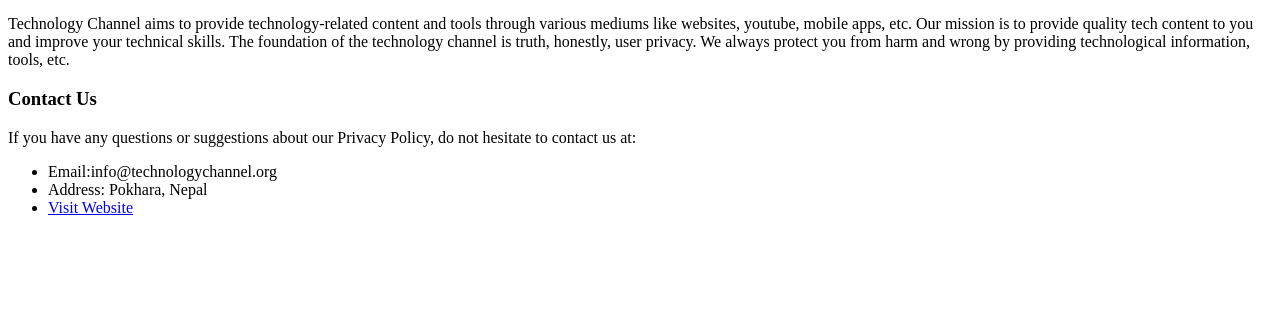
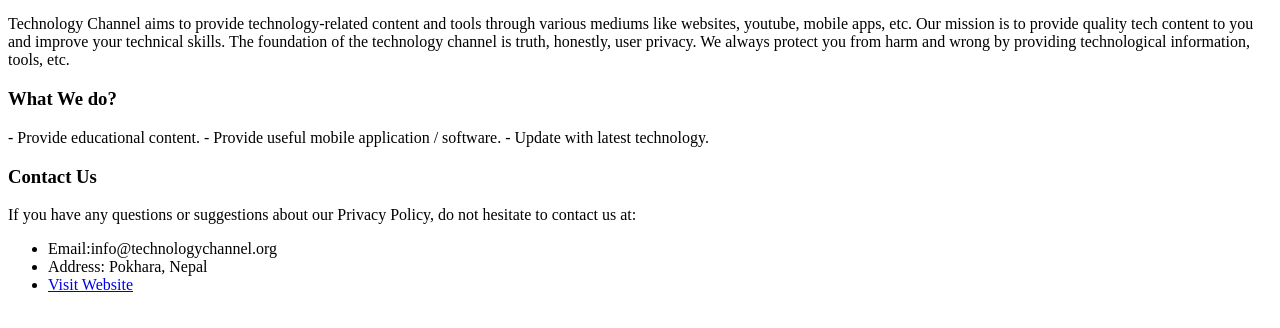
Before and after one commit to technologychannel/AboutUs, a plain HTML site: page aboutus.html in a window 1280 px wide. Shown: the part 44-372 px from the top of the page. Drawn offline with Linux system fonts and the light colour scheme.

Commit message:
Update aboutus.html

```diff
--- a/aboutus.html
+++ b/aboutus.html
@@ -12,6 +12,11 @@
 Technology Channel aims to provide technology-related content and tools through various mediums like websites, youtube, mobile apps, etc. Our mission is to provide quality tech content to you and improve your technical skills.
 The foundation of the technology channel is truth, honestly, user privacy. We always protect you from harm and wrong by providing technological information, tools, etc.
 
+<h3> What We do? </h3>
+- Provide educational content.
+- Provide useful mobile application / software.
+- Update with latest technology.
+
     <h3>Contact Us</h3>
     If you have any questions or suggestions about our Privacy Policy, do not hesitate to contact us at:
     <ul>
```
